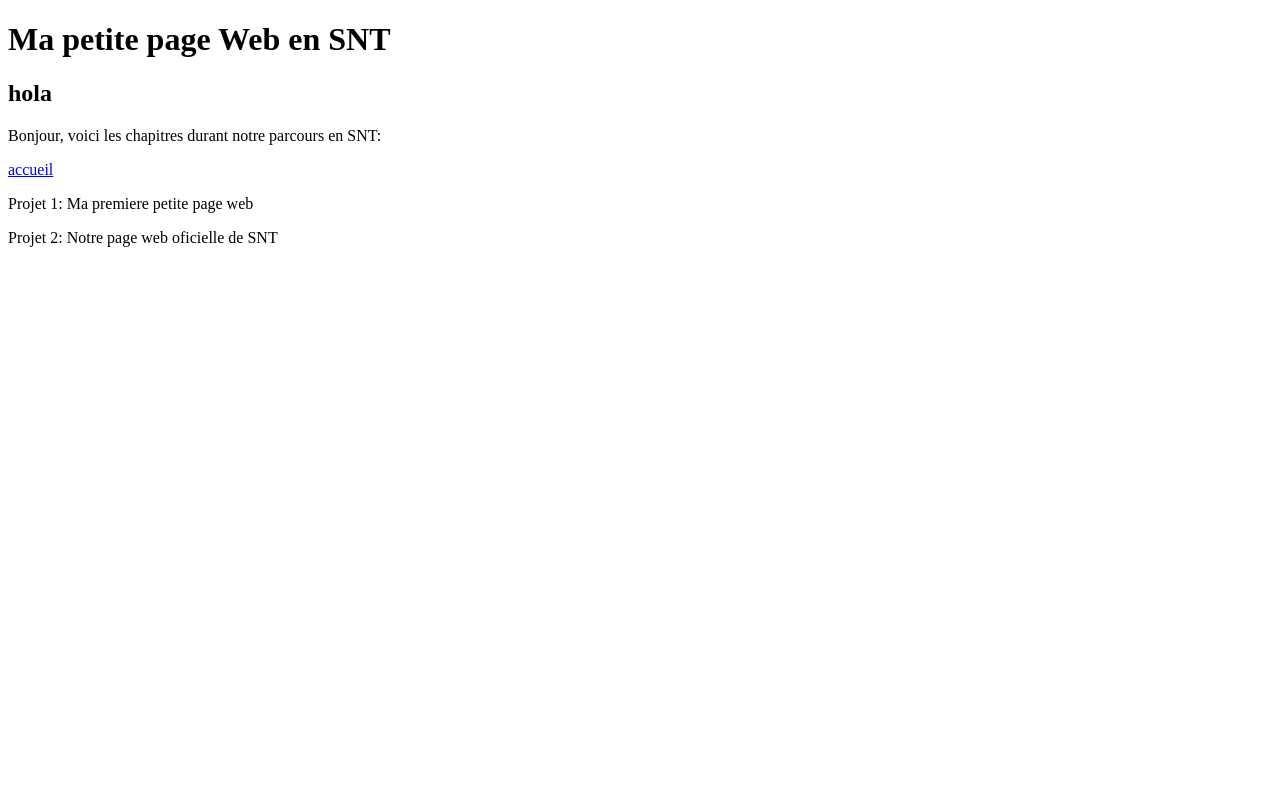
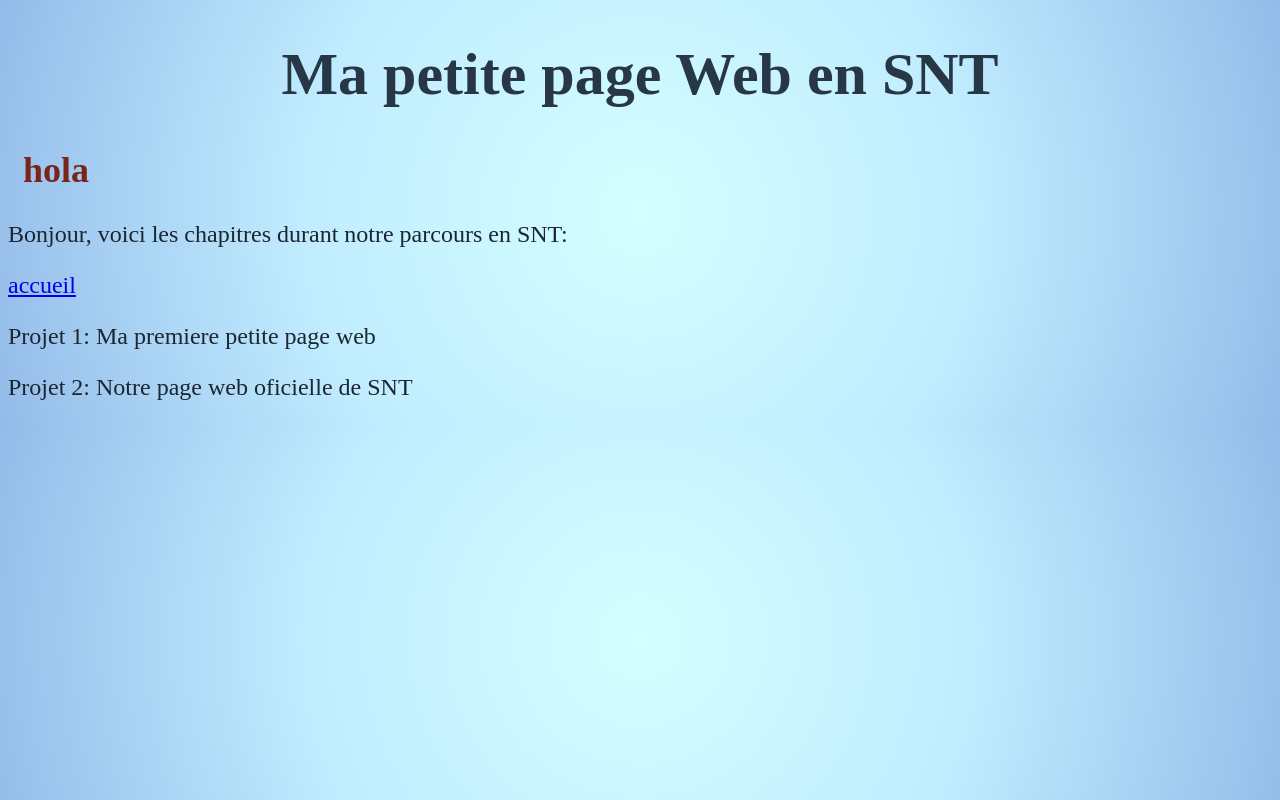
Before and after one commit to danaqLFPV/danaqLFPV.github.io, a plain HTML site: page Ma petite page Web.html in a window 1280 px wide. Drawn offline with Linux system fonts and the light colour scheme.

Commit message:
Update Ma petite page Web.html

```diff
--- a/Ma petite page Web.html
+++ b/Ma petite page Web.html
@@ -1,7 +1,7 @@
 <!DOCTYPE html>
 <html>
 	<head>
-    	<link rel="stylesheet" href="un.css">
+    	<link rel="stylesheet" href="background.css">
    	<h1> Ma petite page Web en SNT</h1>
 	</head>
 	<body>
```
